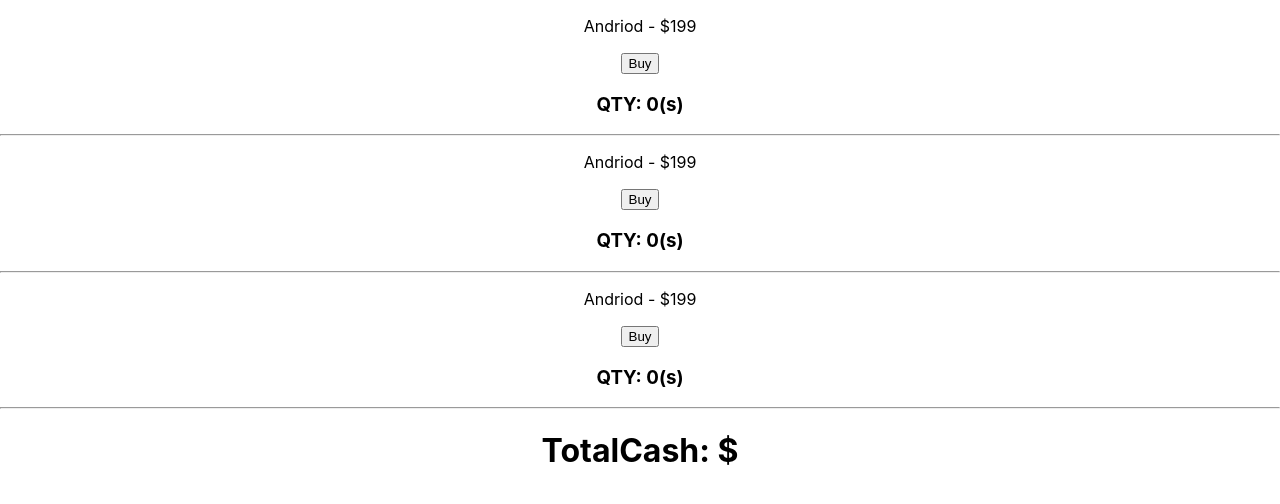
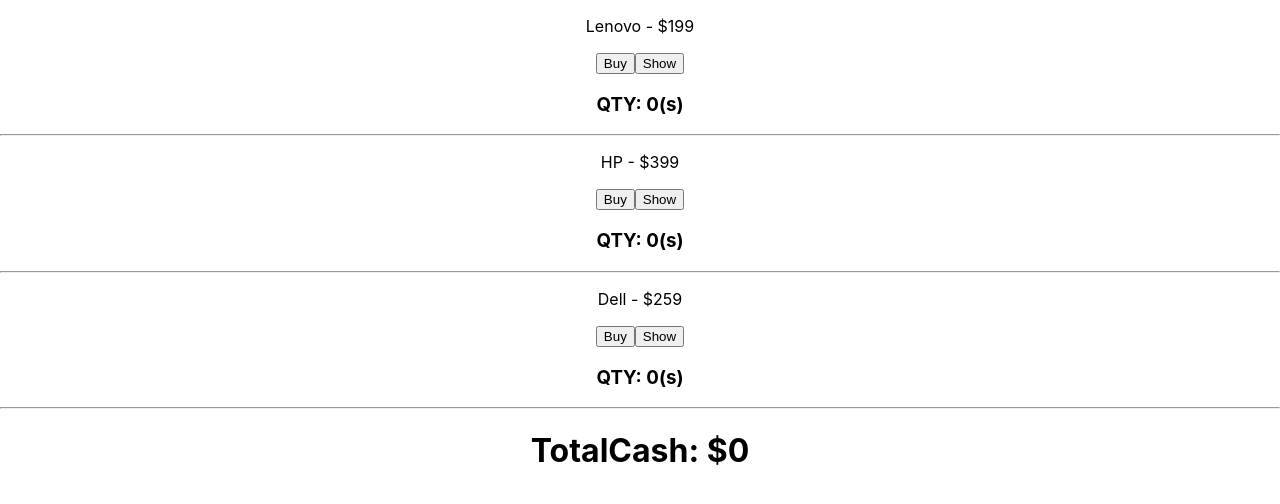
Before and after one commit to Himanshuyadav1/first-React-Project, a React (Create React App) app: page / in a window 1280 px wide. Shown: the top 504 px of the page. Built offline with nearby package versions, Linux system fonts and the light colour scheme.

Commit message:
Adding Features

```diff
--- a/src/App.js
+++ b/src/App.js
@@ -1,13 +1,12 @@
 import React from 'react';
 import './App.css';
 import ProductList from './ProductList';
-import TotalCash from './TotalCash';
+
 
 function App() {
   return (
     <div className="App">
       <ProductList />
-      <TotalCash />
     </div>
   );
 }
--- a/src/Product.js
+++ b/src/Product.js
@@ -4,17 +4,22 @@
 
     state = {
         qty: 0
+
     }
 
     handleClick = () => {
         this.setState({qty : this.state.qty + 1});
+        this.props.cash(this.props.price);
     }
+
+    handleShow = () => this.props.show(this.props.name);
 
     render() {
         return (
             <div>
-                <p>Andriod - $199</p>
+                <p>{this.props.name} - ${this.props.price}</p>
                 <button onClick={this.handleClick}>Buy</button>
+                <button onClick={this.handleShow}>Show</button>
                 <h3>QTY: {this.state.qty}(s)</h3>
                 <hr />
             </div>
--- a/src/ProductList.js
+++ b/src/ProductList.js
@@ -1,14 +1,37 @@
-import React from 'react';
+import React, { Component } from 'react';
 import Product from './Product';
+import TotalCash from './TotalCash';
 
-const ProductList = () => {
-    return (
-        <div>
-            <Product />
-            <Product />
-            <Product />
-        </div>
-    )
+class ProductList extends Component{
+
+    state = {
+        total: 0,
+        productList: [
+            {name: "Lenovo", price: 199},
+            {name: "HP", price: 399},
+            {name: "Dell", price: 259}
+        ]
+    }
+
+    showProduct = name => alert(`You Selected ${name}`);
+
+    calculateTotal = price => {
+        this.setState({ total: this.state.total + price });
+    }
+
+    render() {
+
+        return (
+            <div>
+                {this.state.productList.map(({name, price}) =>
+                    <Product name={name} price={price} show={this.showProduct} cash={this.calculateTotal} />
+
+                )}
+                <TotalCash total={this.state.total} />
+            </div>
+        )
+    }
+
 }
 
 export default ProductList;
--- a/src/TotalCash.js
+++ b/src/TotalCash.js
@@ -1,9 +1,10 @@
 import React from 'react';
 
-const TotalCash = () => {
+
+const TotalCash = (props) => {
     return (
         <div>
-            <h1>TotalCash: $</h1>
+            <h1>TotalCash: ${props.total}</h1>
         </div>
     )
 }
```
